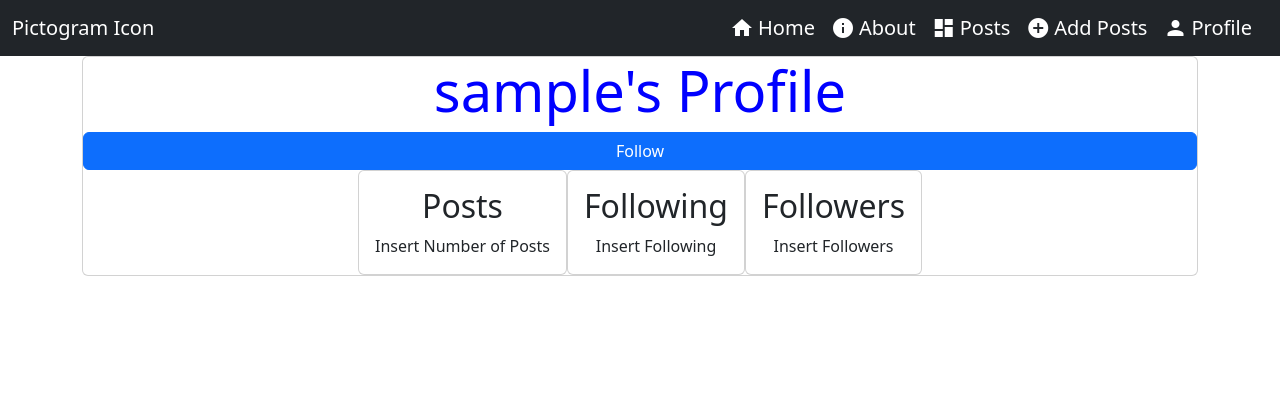
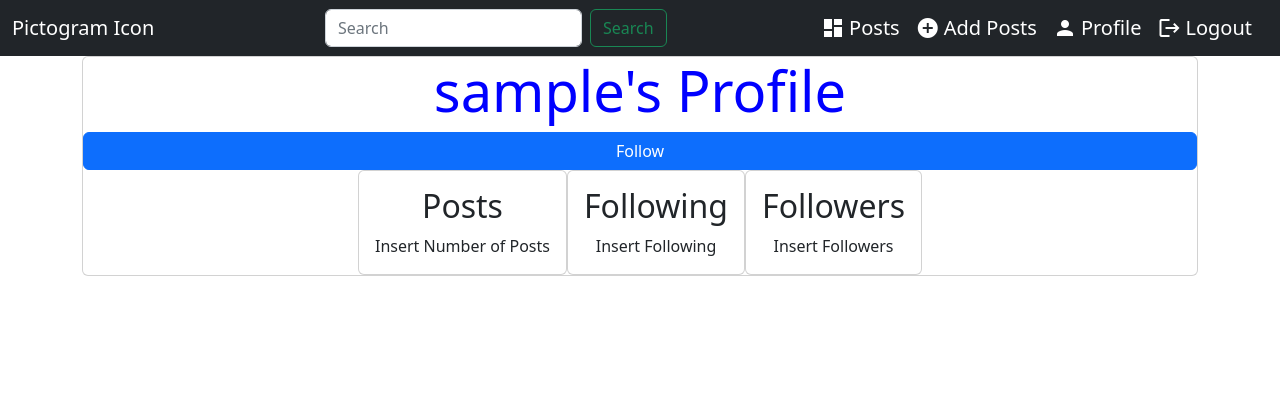
Before and after one commit to vivekrana0/Pictogram, a Django app: page /profile/1/ in a window 1280 px wide. Shown: the top 420 px of the page. Run offline with Django 4.2, Linux system fonts and the light colour scheme; the visitor is signed in with stand-in values (Sample User, id 1); data that the repository does not hold is empty.

Commit message:
Update navbar with searchbar and logout option

```diff
--- a/main_app/templates/profile.html
+++ b/main_app/templates/profile.html
@@ -15,16 +15,16 @@
   <nav class="navbar navbar-expand-lg navbar-dark bg-dark">
     <div class="container-fluid">
       <a class="navbar-brand" href="/" id="icon">Pictogram Icon</a>
+      <form class="row g-2">
+        <div class="col-auto">
+          <input class="form-control mr-sm-2" type="search" placeholder="Search" aria-label="Search">
+        </div>
+        <div class="col-auto">
+          <button class="btn btn-outline-success my-2 my-sm-0" type="submit">Search</button>
+        </div>
+      </form>
       <ul class="navbar-nav">
-        <li>
-          <a class="navbar-brand navbar-link" href="{%url 'home' %}">
-            <span class="material-icons">home</span>Home
-          </a>
-        </li>
-        <li>
-          <a class="navbar-brand navbar-link" href="{%url 'about' %}">
-            <span class="material-icons">info</span>About
-          </a></li>
+        {% if user.is_authenticated %}
         <li>
           <a class="navbar-brand navbar-link" href="{%url 'post' %}">
             <span class="material-icons">dashboard</span>Posts
@@ -40,6 +40,23 @@
             <span class="material-icons">person</span>Profile
           </a>
         </li>
+        <li>
+          <a class="navbar-brand navbar-link" href="{% url 'logout'%}">
+            <span class="material-icons">logout</span>Logout
+          </a>
+        </li>
+        {% else %}
+        <li>
+          <a class="navbar-brand navbar-link" href="{%url 'home' %}">
+            <span class="material-icons">home</span>Home
+          </a>
+        </li>
+        <li>
+          <a class="navbar-brand navbar-link" href="{%url 'about' %}">
+            <span class="material-icons">info</span>About
+          </a>
+        </li>
+        {% endif %}
       </ul>
     </div>
   </nav>
```
Also changed, not shown: main_app/templates/base.html (+26 -9 lines).
